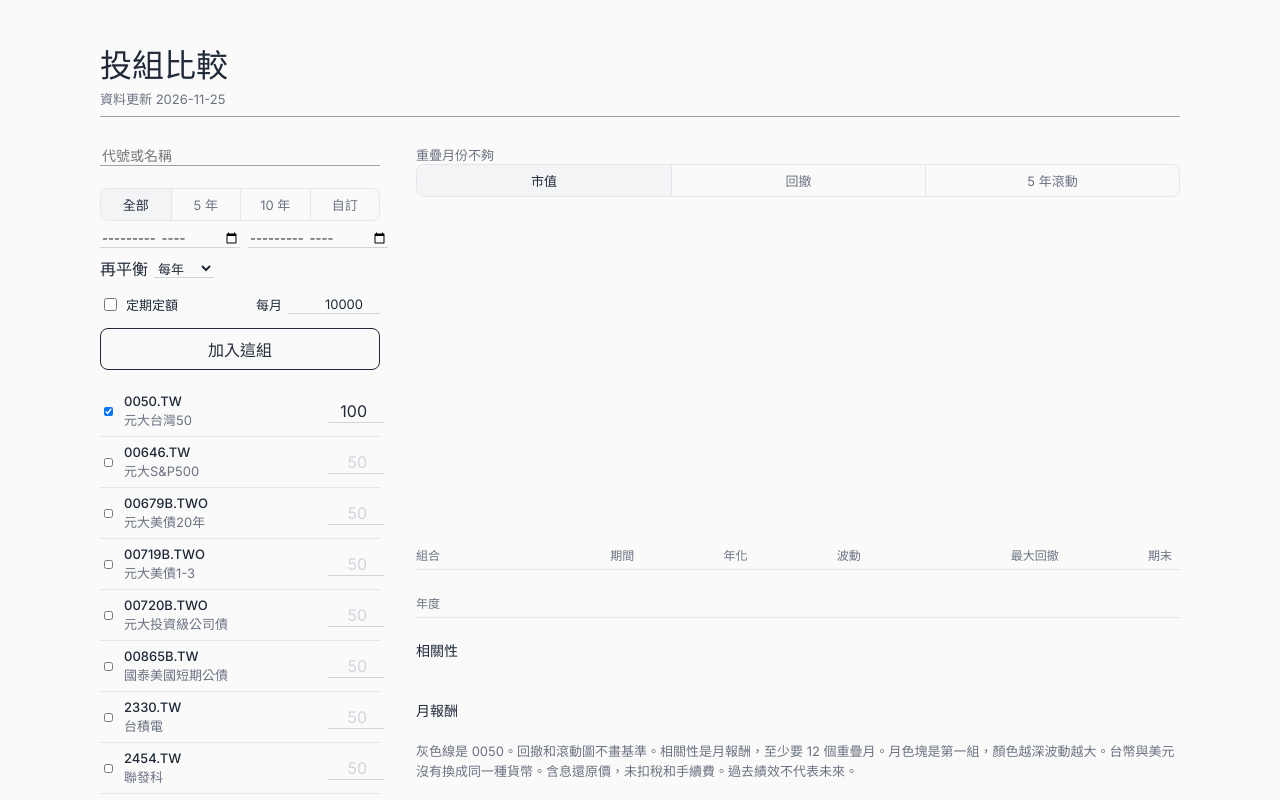
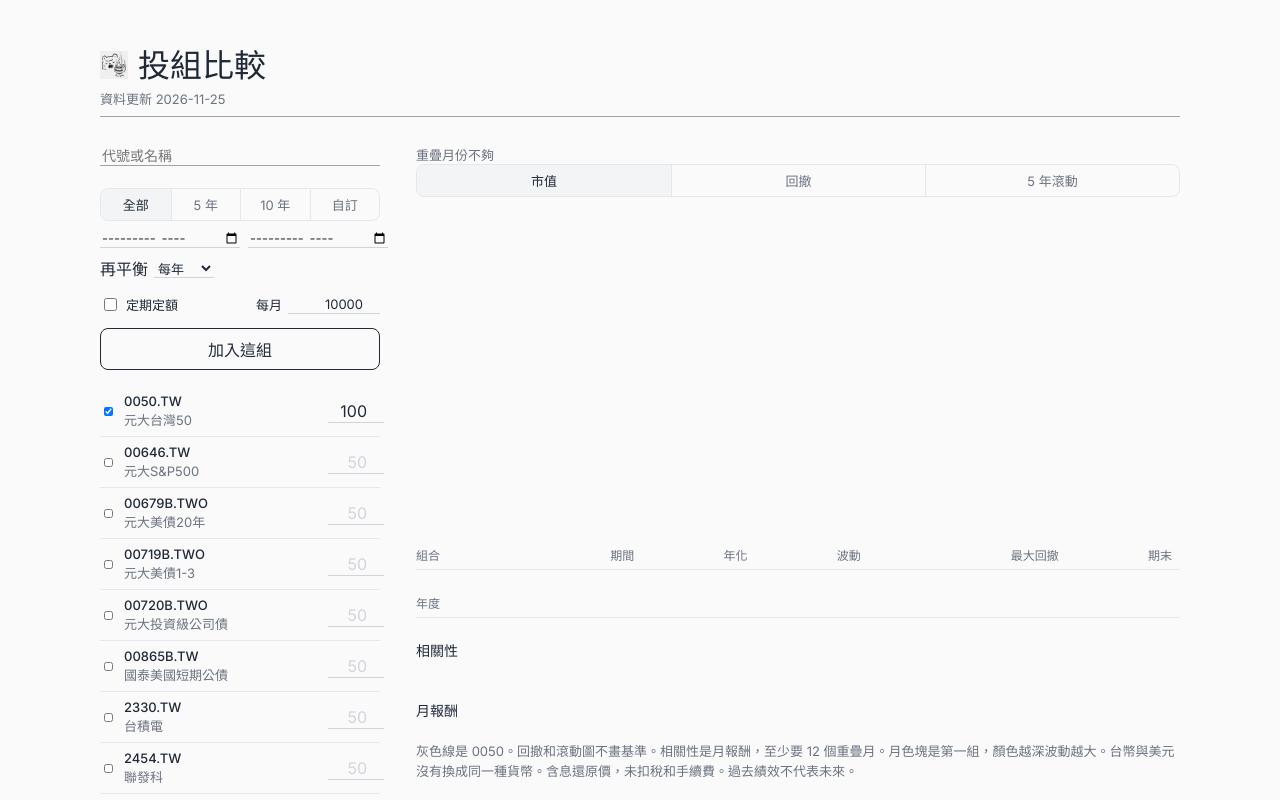
Before and after one commit to Tomlord1122/tomtom-investment, a plain HTML site: page web/index.html in a window 1280 px wide. Shown: the top 800 px of the page. Drawn offline with Linux system fonts and the light colour scheme.

Commit message:
feat(web): add the site icon
Signed-off-by: Tom Liu (Liu Hsiu-Chi) <0xtomlord1122@gmail.com>

```diff
--- a/web/index.html
+++ b/web/index.html
@@ -4,6 +4,7 @@
   <meta charset="utf-8">
   <meta name="viewport" content="width=device-width, initial-scale=1">
   <title>投組比較</title>
+  <link rel="icon" href="./icon.webp" type="image/webp">
   <link rel="preconnect" href="https://fonts.googleapis.com">
   <link rel="stylesheet" href="https://fonts.googleapis.com/css2?family=Inter:wght@400;500&display=swap">
   <link rel="stylesheet" href="./styles.css">
@@ -11,7 +12,7 @@
 <body>
   <main>
     <header>
-      <h1>投組比較</h1>
+      <h1><img src="./icon.webp" alt="">投組比較</h1>
       <p class="meta" id="updated"></p>
     </header>
     <section class="layout">
--- a/web/styles.css
+++ b/web/styles.css
@@ -19,9 +19,17 @@ header {
 h1, p { margin: 0; }
 
 h1 {
+  display: flex;
+  gap: 10px;
+  align-items: center;
   font-family: "Iowan Old Style", Palatino, "Palatino Linotype", serif;
   font-size: 32px;
   font-weight: 500;
+}
+
+h1 img {
+  width: 28px;
+  height: 28px;
 }
 
 .meta, small, .fine, #note {
```
Also changed, not shown: web/icon.webp (added).
